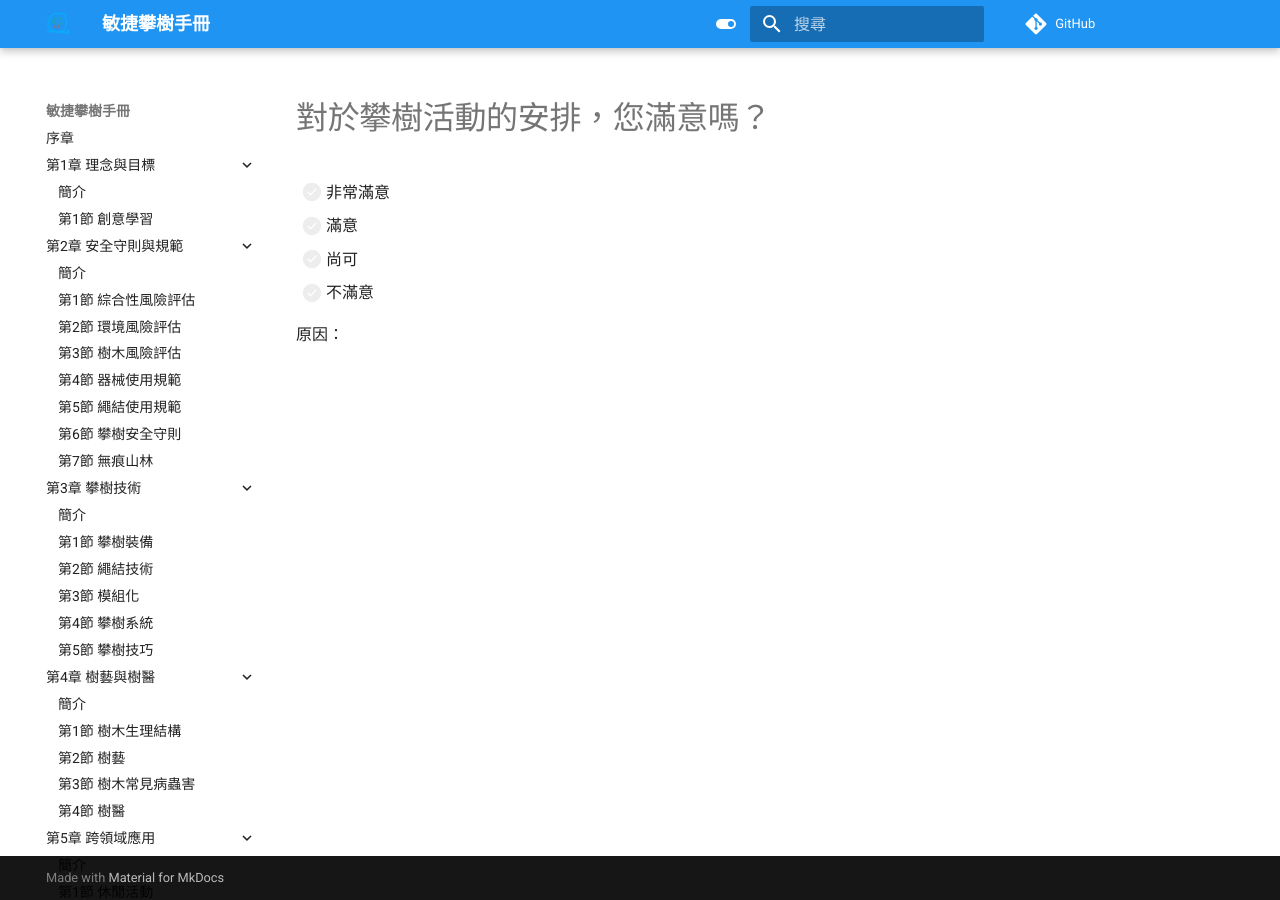
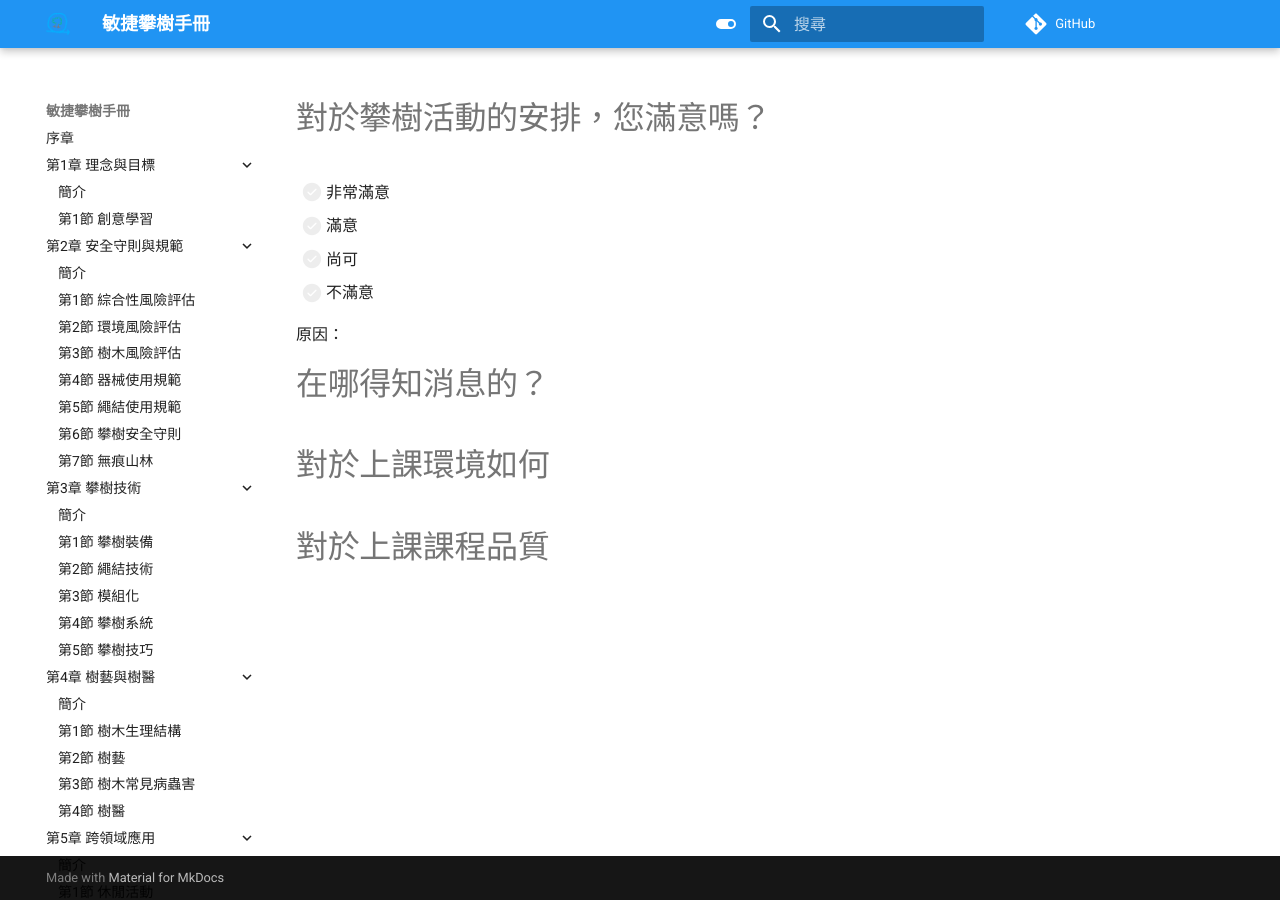
Before and after one commit to Uesugi-Summer-Sea/Agile-Tree-Climbing-Manual, an MkDocs documentation site: the page built from docs/7-附錄/3-問卷調查.md, in a window 1280 px wide. Built offline with MkDocs 1.6.1 and Material for MkDocs 9.7.7, drawn with Linux system fonts in a browser that asks for light colours; comment, search, counter and statistics services are not loaded.

Commit message:
此提交將新增在哪裡得知、對於環境的感覺、上課品質等
修改內容


議題

```diff
--- a/docs/7-附錄/3-問卷調查.md
+++ b/docs/7-附錄/3-問卷調查.md
@@ -6,3 +6,10 @@
 - [ ] 不滿意
 
 原因：
+
+
+# 在哪得知消息的？
+
+# 對於上課環境如何
+
+# 對於上課課程品質
```
